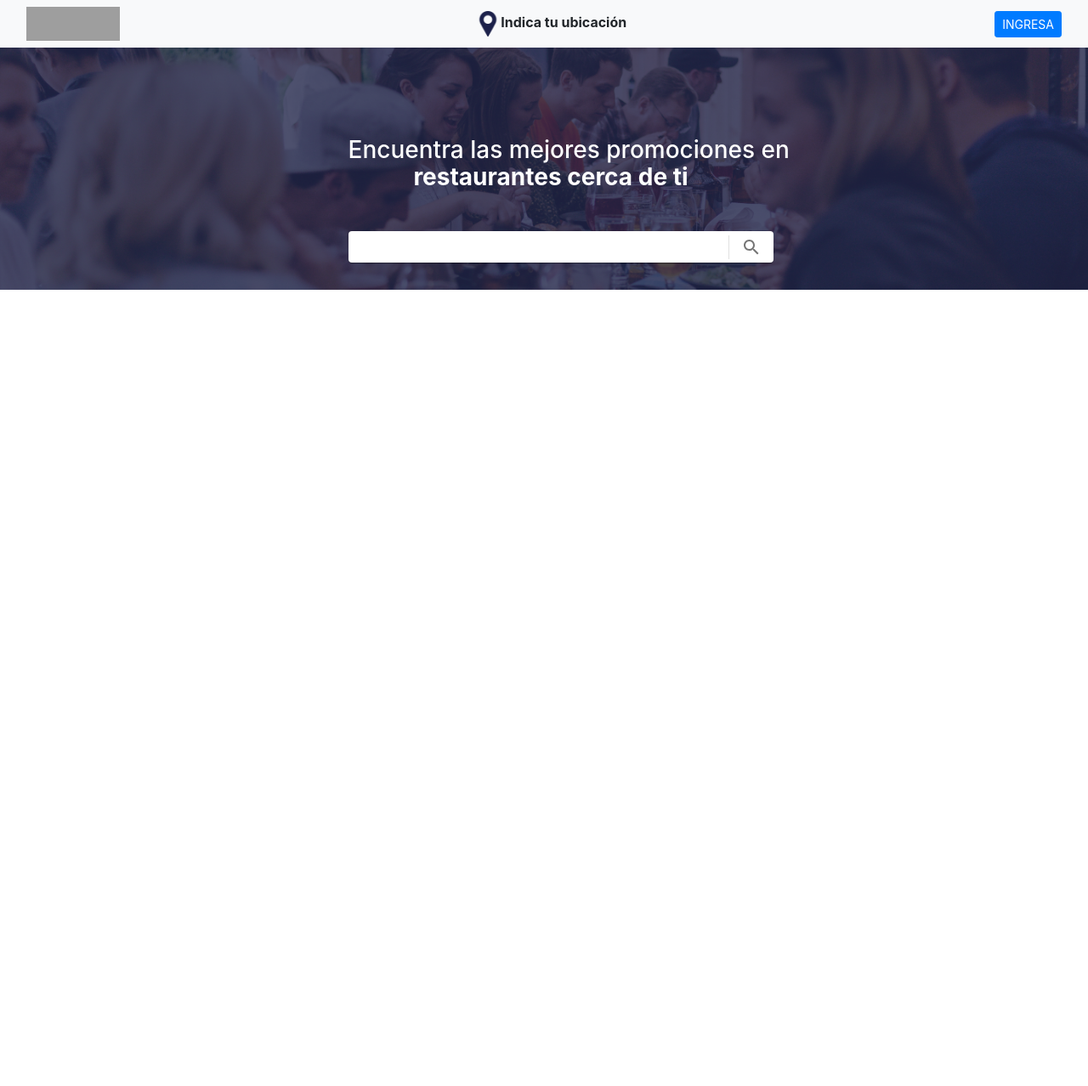
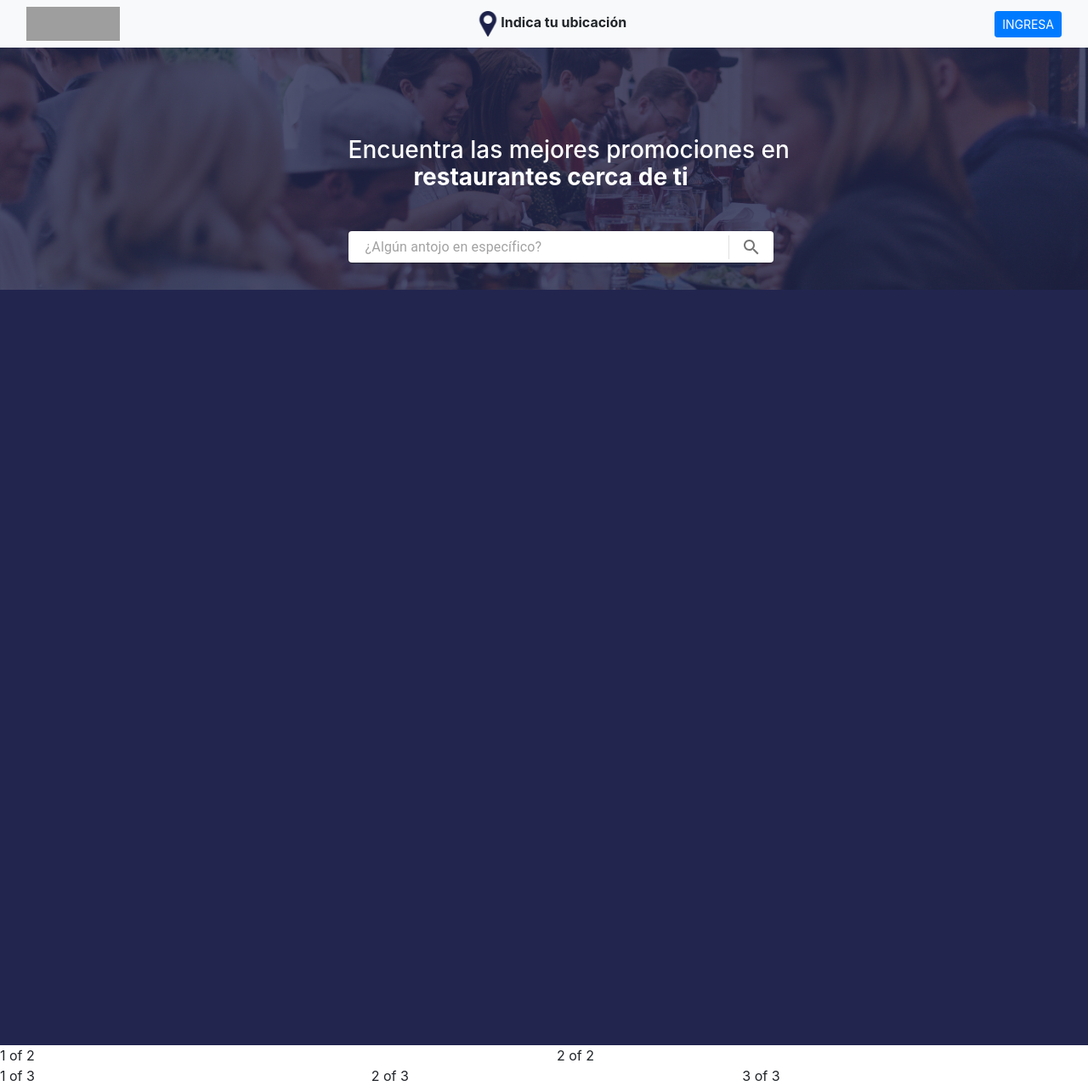
Before and after one commit to lunac/Nearby, a React (Create React App) app: page / in a window 1280 px wide. Shown: the whole page at 85% size. Before the commit the page ends 800 px from the top, so only its background shows below. Built offline with nearby package versions, Linux system fonts and the light colour scheme; grey boxes are pictures that could not be loaded.

Commit message:
Add background

```diff
--- a/src/App.js
+++ b/src/App.js
@@ -1,15 +1,18 @@
 import React from 'react'
 import NavbarNearby from './Components/NavbarNearby';
 import Finder from './Components/Finder';
+import ScrollView from './Components/ScrollView';
 
 class App extends React.Component{
   render(){
-    return(
+    return (
       <div>
-         <NavbarNearby/>
-         <Finder/>
-         </div>
-    )
+        <NavbarNearby />
+        <Finder />
+        <ScrollView/>
+
+      </div>
+    );
   }
 }
 export default App;
--- /dev/null
+++ b/src/Components/ScrollView.js
@@ -0,0 +1,26 @@
+import React from 'react'
+import Image from "react-bootstrap/Image";
+import Row from 'react-bootstrap/Row'
+import Col from 'react-bootstrap/Col'
+import backgroundList from '../Assets/backgroundList.png'
+
+
+class ScrollView extends React.Component{
+  render(){
+    return (
+      <div>
+        <Image src={backgroundList} fluid />
+        <Row>
+          <Col>1 of 2</Col>
+          <Col>2 of 2</Col>
+        </Row>
+        <Row>
+          <Col>1 of 3</Col>
+          <Col>2 of 3</Col>
+          <Col>3 of 3</Col>
+        </Row>
+      </div>
+    );
+  }
+}
+export default ScrollView;
--- a/src/Components/TextFieldFind.js
+++ b/src/Components/TextFieldFind.js
@@ -11,7 +11,7 @@ import DirectionsIcon from "@material-ui/icons/Directions";
 var styleL = {
   position: "absolute",
   top: "34%",
-    left: "32%",
+  left: "32%"
 };
 
 const useStyles = makeStyles(theme => ({
@@ -21,8 +21,6 @@ const useStyles = makeStyles(theme => ({
     alignItems: "center",
     width: 500,
     height: 37
-
-
   },
   input: {
     marginLeft: theme.spacing(2),
@@ -45,7 +43,7 @@ export default function CustomizedInputBase() {
       <Paper component="form" className={classes.root}>
         <InputBase
           className={classes.input}
-        placeholder=""
+          placeholder="¿Algún antojo en específico?"
           inputProps={{ "aria-label": "search google maps" }}
         />
 
```
Also changed, not shown: src/Assets/backgroundList.png (added). Lines whose indentation alone changed are shown as unchanged.
